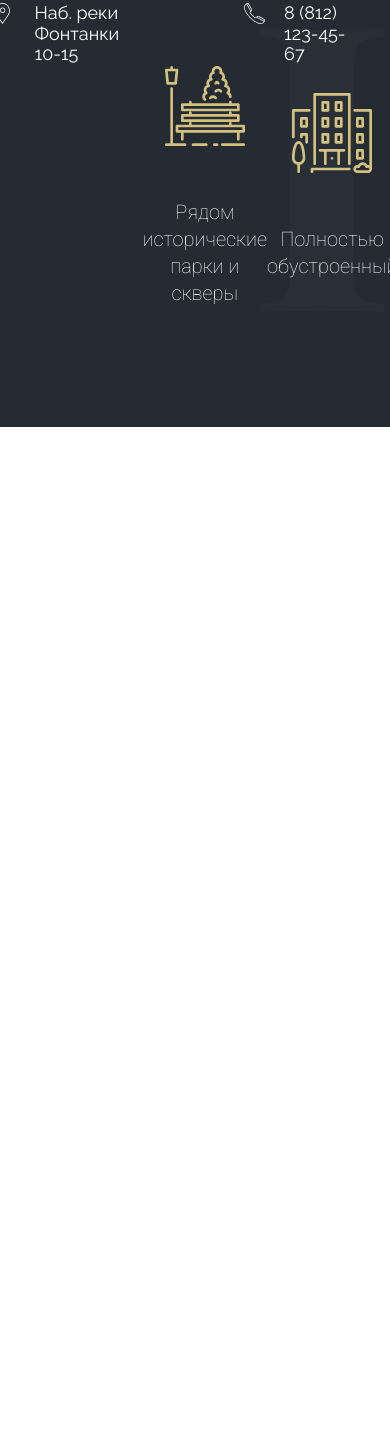
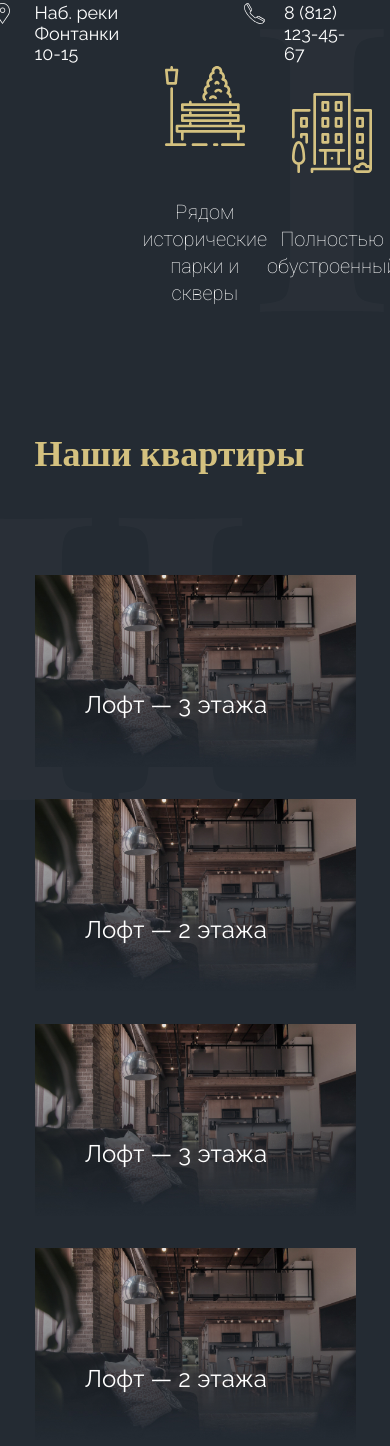
Before and after one commit to uncle-funny/HouseVOP, a plain HTML site: page index.html in a window 390 px wide. Shown: the part 894-2340 px from the top of the page. Before the commit the page ends 1321 px from the top, so only its background shows below. Drawn offline with nearby package versions, Linux system fonts and the light colour scheme.

Commit message:
сверстал блок квартиры(без адаптива)

```diff
--- a/index.html
+++ b/index.html
@@ -99,7 +99,7 @@
             <!-- /.features-cards-card -->
             <div class="features-cards-card">
               <img src="img/icons/bicycle.svg" alt="">
-              <p>6 км<br/>
+              <p>6 км<br />
                 велодорожек</p>
             </div>
             <!-- /.features-cards-card -->
@@ -110,6 +110,40 @@
       </section>
       <!-- /.features -->
 
+      <section class="apartments">
+        <div class="container">
+          <div class="section-title">
+            Наши квартиры
+          </div>
+          <!-- /.section-title -->
+
+          <div class="apartments-cards">
+            <div class="apartments-cards-card">
+              <img src="img/kv1.jpg" alt="">
+              <p class="apartments-cards-card__title">Лофт — 3 этажа</p>
+            </div>
+            <!-- /.apartments-cards-card -->
+            <div class="apartments-cards-card">
+              <img src="img/kv1.jpg" alt="">
+              <p class="apartments-cards-card__title">Лофт — 2 этажа</p>
+            </div>
+            <!-- /.apartments-cards-card -->
+            <div class="apartments-cards-card">
+              <img src="img/kv1.jpg" alt="">
+              <p class="apartments-cards-card__title">Лофт — 3 этажа</p>
+            </div>
+            <!-- /.apartments-cards-card -->
+            <div class="apartments-cards-card">
+              <img src="img/kv1.jpg" alt="">
+              <p class="apartments-cards-card__title">Лофт — 2 этажа</p>
+            </div>
+            <!-- /.apartments-cards-card -->
+          </div>
+          <!-- /.apartments-cards -->
+        </div>
+        <!-- /.container -->
+      </section>
+      <!-- /.apartments -->
 
     </main>
     <!-- /.main -->
--- a/sass/blocks/_main.sass
+++ b/sass/blocks/_main.sass
@@ -26,3 +26,34 @@
       font-weight: bold
       font-family: $font-Playfair
       opacity: .02
+      color: #fff
+
+.apartments
+  background-color: $color-bg-section
+  &-cards
+    margin-top: 10rem
+    @include flex(center,space-between)
+    flex-wrap: wrap
+    position: relative
+    &-card
+      max-width: 535px
+      margin-bottom: 3rem
+      position: relative
+      &__title
+        position: absolute
+        left: 5rem
+        bottom: 5rem
+        font-family: $font-Raleway
+        color: $color-white
+        font-size: 2.4rem
+    &::before
+      content: "III"
+      position: absolute
+      top: -170px
+      left: -230px
+      display: block
+      font-size: 400px
+      font-weight: bold
+      font-family: $font-Playfair
+      opacity: .02
+      color: #fff
--- a/sass/style.sass
+++ b/sass/style.sass
@@ -10,7 +10,7 @@ html
   font-size: 10px
 
 .container
-  max-width: 1100px
+  max-width: 1130px
   width: 100%
   padding-left: 15px
   padding-right: 15px
@@ -23,6 +23,15 @@ html
   width: 100%
   margin: 0 auto
 
+/*  GLOBAL STYLES */
+
+.section-title
+  font-size: 3.6rem
+  font-family: $font-Playfair
+  font-weight: 700
+  line-height: 4.8rem
+  color: $color-main
+
 
 @import 'blocks/header'
 @import 'blocks/main'
```
Also changed, not shown: css/style.css, img/form-bg.jpg (renamed from img/icons/form-bg.jpg), img/kv1.jpg (renamed from img/icons/kv1.jpg), img/kv2.jpg (renamed from img/icons/kv2.jpg), img/kv3.jpg (renamed from img/icons/kv3.jpg), img/kv4.jpg (renamed from img/icons/kv4.jpg), img/video.jpg (renamed from img/icons/video.jpg), 1 other file.
